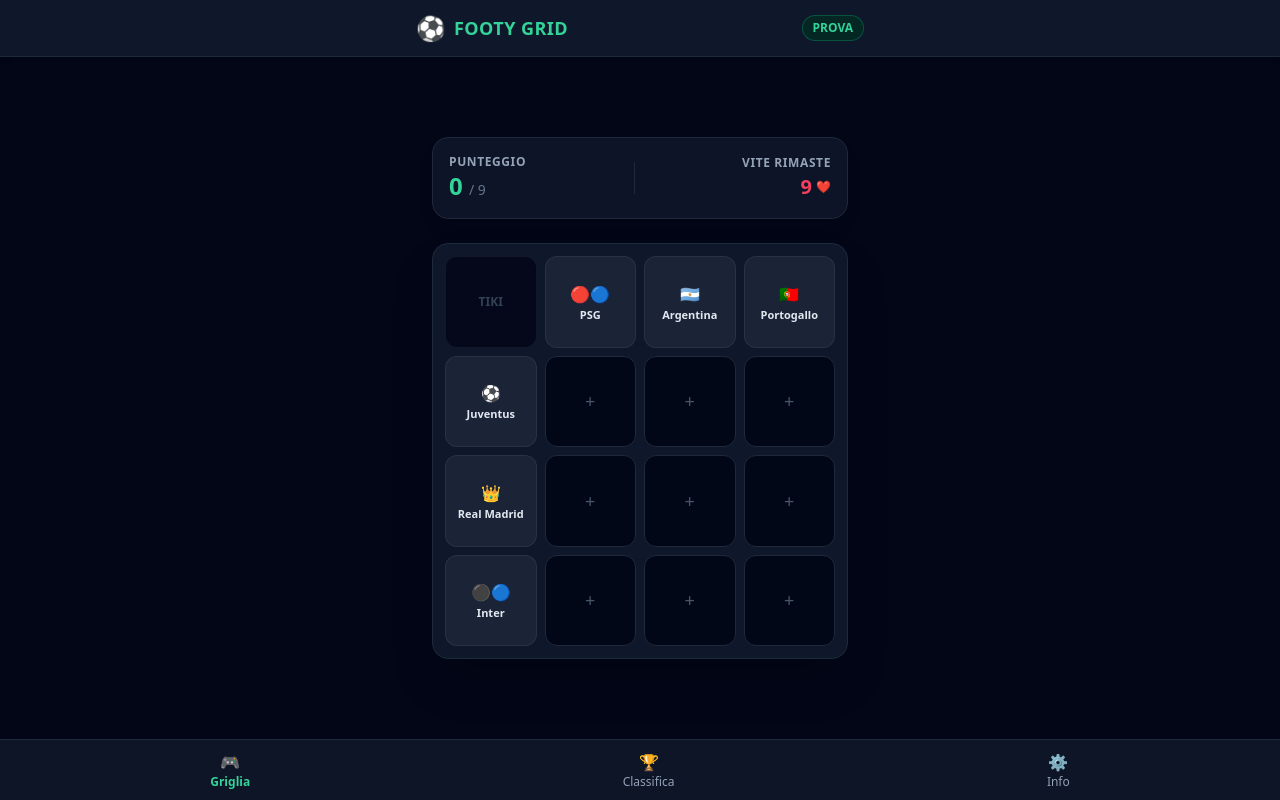
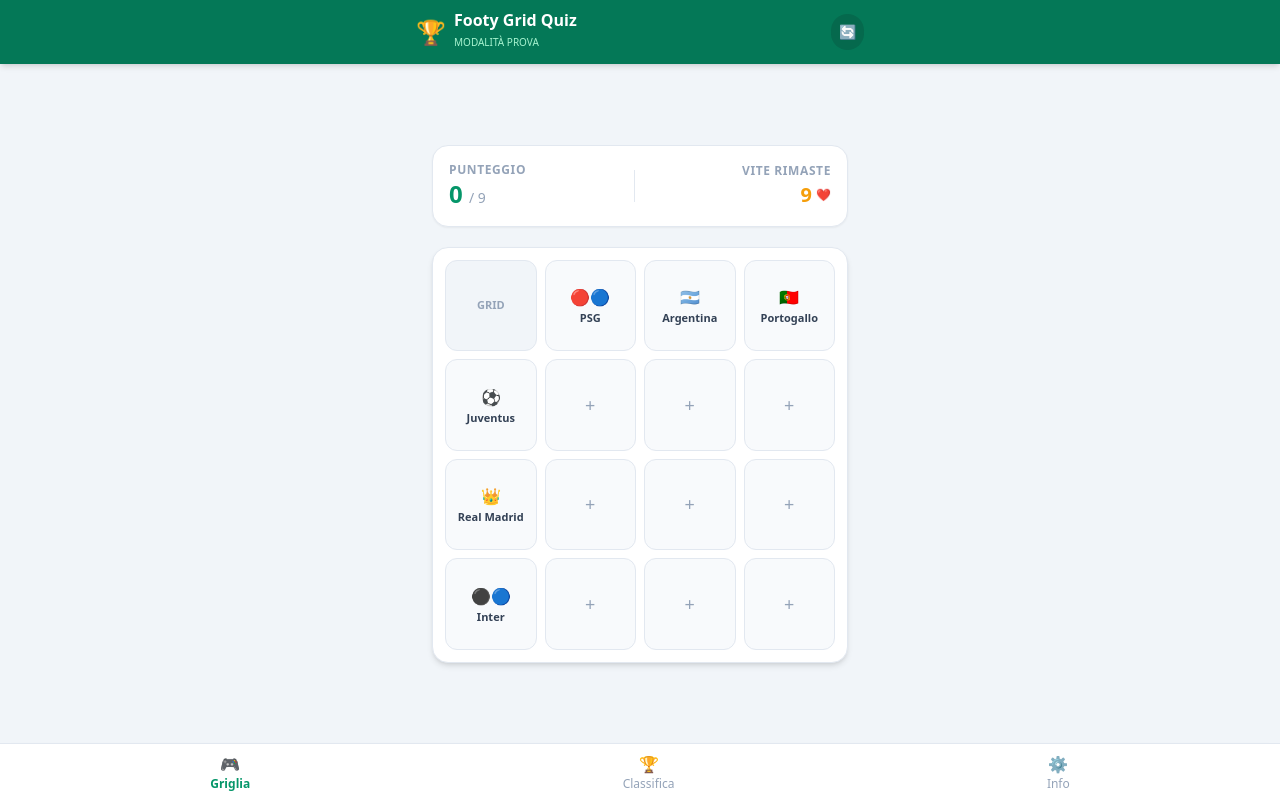
Before and after one commit to auricchionicola-blip/football-grid-quiz, a Next.js app: page / in a window 1280 px wide. Built offline with nearby package versions, Linux system fonts and the light colour scheme.

Commit message:
Update page.tsx

```diff
--- a/src/app/page.tsx
+++ b/src/app/page.tsx
@@ -66,53 +66,59 @@
   };
 
   return (
-    <div className="min-h-screen bg-slate-950 text-slate-100 flex flex-col font-sans">
-      {/* Top Navbar in stile App */}
-      <header className="bg-slate-900 border-b border-slate-800 px-4 py-3 sticky top-0 z-40 shadow-md">
+    <div className="min-h-screen bg-slate-100 text-slate-800 flex flex-col font-sans">
+      {/* Header Verde Smeraldo stile Lega Pronostici */}
+      <header className="bg-emerald-700 text-white px-4 py-3 sticky top-0 z-40 shadow-md">
         <div className="max-w-md mx-auto flex items-center justify-between">
           <div className="flex items-center gap-2">
-            <span className="text-2xl">⚽</span>
-            <h1 className="text-lg font-extrabold tracking-wide text-emerald-400">FOOTY GRID</h1>
+            <span className="text-2xl">🏆</span>
+            <div>
+              <h1 className="text-base font-bold leading-none">Footy Grid Quiz</h1>
+              <span className="text-[10px] text-emerald-200">MODALITÀ PROVA</span>
+            </div>
           </div>
-          <span className="bg-emerald-950/80 text-emerald-400 border border-emerald-500/30 text-xs font-bold px-2.5 py-1 rounded-full">
-            PROVA
-          </span>
+          <button
+            onClick={() => window.location.reload()}
+            className="bg-emerald-800/60 hover:bg-emerald-800 p-2 rounded-full transition-colors text-sm"
+          >
+            🔄
+          </button>
         </div>
       </header>
 
       {/* Contenuto Principale */}
       <main className="flex-1 max-w-md w-full mx-auto p-4 flex flex-col justify-center items-center">
 
-        {/* Card Statistiche del Gioco */}
-        <div className="w-full bg-slate-900/90 backdrop-blur border border-slate-800 rounded-2xl p-4 mb-6 shadow-lg flex justify-between items-center">
+        {/* Card Statistiche BIANCA */}
+        <div className="w-full bg-white border border-slate-200 rounded-2xl p-4 mb-5 shadow-sm flex justify-between items-center">
           <div className="flex flex-col">
             <span className="text-xs uppercase text-slate-400 font-bold tracking-wider">Punteggio</span>
-            <span className="text-2xl font-black text-emerald-400">{score} <span className="text-sm font-normal text-slate-500">/ 9</span></span>
+            <span className="text-2xl font-black text-emerald-600">{score} <span className="text-sm font-normal text-slate-400">/ 9</span></span>
           </div>
-          <div className="h-8 w-[1px] bg-slate-800"></div>
+          <div className="h-8 w-[1px] bg-slate-200"></div>
           <div className="flex flex-col items-end">
             <span className="text-xs uppercase text-slate-400 font-bold tracking-wider">Vite Rimaste</span>
             <div className="flex items-center gap-1 mt-0.5">
-              <span className="text-xl font-black text-rose-500">{lives}</span>
+              <span className="text-xl font-black text-amber-500">{lives}</span>
               <span className="text-xs">❤️</span>
             </div>
           </div>
         </div>
 
-        {/* Tabellone Griglia Tiki-Taka-Toe */}
-        <div className="w-full bg-slate-900 border border-slate-800 rounded-2xl p-3 shadow-2xl">
+        {/* Tabellone Griglia Chiaro */}
+        <div className="w-full bg-white border border-slate-200 rounded-2xl p-3 shadow-md">
           <div className="grid grid-cols-4 gap-2 aspect-square">
 
-            {/* Cella Angolare Nera */}
-            <div className="bg-slate-950/80 rounded-xl border border-slate-800/50 flex items-center justify-center">
-              <span className="text-slate-700 font-black text-xs">TIKI</span>
+            {/* Cella Angolare */}
+            <div className="bg-slate-100 rounded-xl border border-slate-200 flex items-center justify-center">
+              <span className="text-slate-400 font-black text-[11px]">GRID</span>
             </div>
 
             {/* Intestazioni Colonne */}
             {COL_CRITERIA.map((col) => (
-              <div key={col.id} className="bg-slate-800/80 border border-slate-700/50 rounded-xl p-1.5 flex flex-col items-center justify-center text-center">
+              <div key={col.id} className="bg-slate-50 border border-slate-200 rounded-xl p-1.5 flex flex-col items-center justify-center text-center shadow-2xs">
                 <span className="text-base">{col.logo}</span>
-                <span className="text-[11px] font-bold leading-tight mt-0.5 text-slate-200">{col.label}</span>
+                <span className="text-[11px] font-bold leading-tight mt-0.5 text-slate-700">{col.label}</span>
               </div>
             ))}
 
@@ -120,9 +126,9 @@
             {ROW_CRITERIA.map((row, rIdx) => (
               <React.Fragment key={row.id}>
                 {/* Intestazione Riga */}
-                <div className="bg-slate-800/80 border border-slate-700/50 rounded-xl p-1.5 flex flex-col items-center justify-center text-center">
+                <div className="bg-slate-50 border border-slate-200 rounded-xl p-1.5 flex flex-col items-center justify-center text-center shadow-2xs">
                   <span className="text-base">{row.logo}</span>
-                  <span className="text-[11px] font-bold leading-tight mt-0.5 text-slate-200">{row.label}</span>
+                  <span className="text-[11px] font-bold leading-tight mt-0.5 text-slate-700">{row.label}</span>
                 </div>
 
                 {/* 3 Celle Interactive */}
@@ -135,14 +141,14 @@
                       onClick={() => setActiveCell({ row: rIdx, col: cIdx })}
                       className={`rounded-xl border flex flex-col items-center justify-center p-2 transition-all text-center ${
                         cellValue
-                          ? 'bg-emerald-950/90 border-emerald-500/60 text-emerald-300 font-bold shadow-md shadow-emerald-950/50'
-                          : 'bg-slate-950/90 border-slate-800 hover:border-emerald-500/50 hover:bg-slate-800/50 active:scale-95'
+                          ? 'bg-emerald-50 border-emerald-500 text-emerald-800 font-bold shadow-xs'
+                          : 'bg-slate-50 border-slate-200 hover:border-emerald-500 hover:bg-emerald-50/50 active:scale-95'
                       }`}
                     >
                       {cellValue ? (
-                        <span className="text-xs font-bold leading-tight text-emerald-300">{cellValue}</span>
+                        <span className="text-xs font-bold leading-tight text-emerald-700">{cellValue}</span>
                       ) : (
-                        <span className="text-slate-600 text-lg font-light">+</span>
+                        <span className="text-slate-400 text-lg font-light">+</span>
                       )}
                     </button>
                   );
@@ -156,15 +162,15 @@
 
       {/* Popup / Modal di Selezione Calciatore */}
       {activeCell && (
-        <div className="fixed inset-0 bg-black/80 backdrop-blur-sm flex items-end sm:items-center justify-center p-0 sm:p-4 z-50 animate-in fade-in duration-200">
-          <div className="bg-slate-900 border-t sm:border border-slate-800 p-5 rounded-t-3xl sm:rounded-2xl w-full max-w-md shadow-2xl">
+        <div className="fixed inset-0 bg-slate-900/40 backdrop-blur-xs flex items-end sm:items-center justify-center p-0 sm:p-4 z-50">
+          <div className="bg-white border border-slate-200 p-5 rounded-t-3xl sm:rounded-2xl w-full max-w-md shadow-2xl">
             <div className="flex justify-between items-center mb-3">
-              <h3 className="text-base font-bold text-white">Seleziona Calciatore</h3>
-              <button onClick={() => setActiveCell(null)} className="text-slate-400 hover:text-white p-1">✕</button>
+              <h3 className="text-base font-bold text-slate-800">Seleziona Calciatore</h3>
+              <button onClick={() => setActiveCell(null)} className="text-slate-400 hover:text-slate-600 p-1">✕</button>
             </div>
 
-            <p className="text-xs text-slate-400 mb-4 bg-slate-950 p-2.5 rounded-xl border border-slate-800/80">
-              Deve aver giocato sia per <span className="text-emerald-400 font-bold">{ROW_CRITERIA[activeCell.row].label}</span> che per <span className="text-emerald-400 font-bold">{COL_CRITERIA[activeCell.col].label}</span>.
+            <p className="text-xs text-slate-600 mb-4 bg-emerald-50 p-2.5 rounded-xl border border-emerald-200">
+              Deve aver giocato sia per <span className="text-emerald-700 font-bold">{ROW_CRITERIA[activeCell.row].label}</span> che per <span className="text-emerald-700 font-bold">{COL_CRITERIA[activeCell.col].label}</span>.
             </p>
 
             <input
@@ -172,7 +178,7 @@
               placeholder="Cerca calciatore (es. Dybala)..."
               value={searchQuery}
               onChange={(e) => setSearchQuery(e.target.value)}
-              className="w-full bg-slate-950 border border-slate-800 rounded-xl p-3 text-sm text-white focus:outline-none focus:border-emerald-500 mb-3"
+              className="w-full bg-slate-50 border border-slate-200 rounded-xl p-3 text-sm text-slate-800 focus:outline-none focus:border-emerald-500 mb-3"
             />
 
             <div className="max-h-48 overflow-y-auto flex flex-col gap-2 pr-1">
@@ -182,10 +188,10 @@
                   <button
                     key={player.id}
                     onClick={() => handleSelectPlayer(player)}
-                    className="w-full text-left p-3 rounded-xl bg-slate-950 border border-slate-800/80 hover:bg-emerald-950/60 hover:border-emerald-500/60 transition-colors text-sm font-semibold text-slate-200 flex justify-between items-center"
+                    className="w-full text-left p-3 rounded-xl bg-slate-50 border border-slate-200 hover:bg-emerald-50 hover:border-emerald-300 transition-colors text-sm font-semibold text-slate-700 flex justify-between items-center"
                   >
                     <span>{player.name}</span>
-                    <span className="text-emerald-400 text-xs">Seleziona ➔</span>
+                    <span className="text-emerald-600 text-xs">Seleziona ➔</span>
                   </button>
                 ))}
             </div>
@@ -193,17 +199,17 @@
         </div>
       )}
 
-      {/* Bottom Bar Mobile in stile App */}
-      <footer className="bg-slate-900/90 border-t border-slate-800 px-6 py-2.5 flex justify-around items-center text-xs text-slate-400">
-        <div className="flex flex-col items-center text-emerald-400 font-bold">
+      {/* Bottom Bar Bianca in stile App */}
+      <footer className="bg-white border-t border-slate-200 px-6 py-2 flex justify-around items-center text-xs text-slate-400 shadow-lg">
+        <div className="flex flex-col items-center text-emerald-600 font-bold">
           <span className="text-base">🎮</span>
           <span>Griglia</span>
         </div>
-        <div className="flex flex-col items-center hover:text-slate-200 cursor-pointer">
+        <div className="flex flex-col items-center hover:text-slate-600 cursor-pointer">
           <span className="text-base">🏆</span>
           <span>Classifica</span>
         </div>
-        <div className="flex flex-col items-center hover:text-slate-200 cursor-pointer">
+        <div className="flex flex-col items-center hover:text-slate-600 cursor-pointer">
           <span className="text-base">⚙️</span>
           <span>Info</span>
         </div>
```
